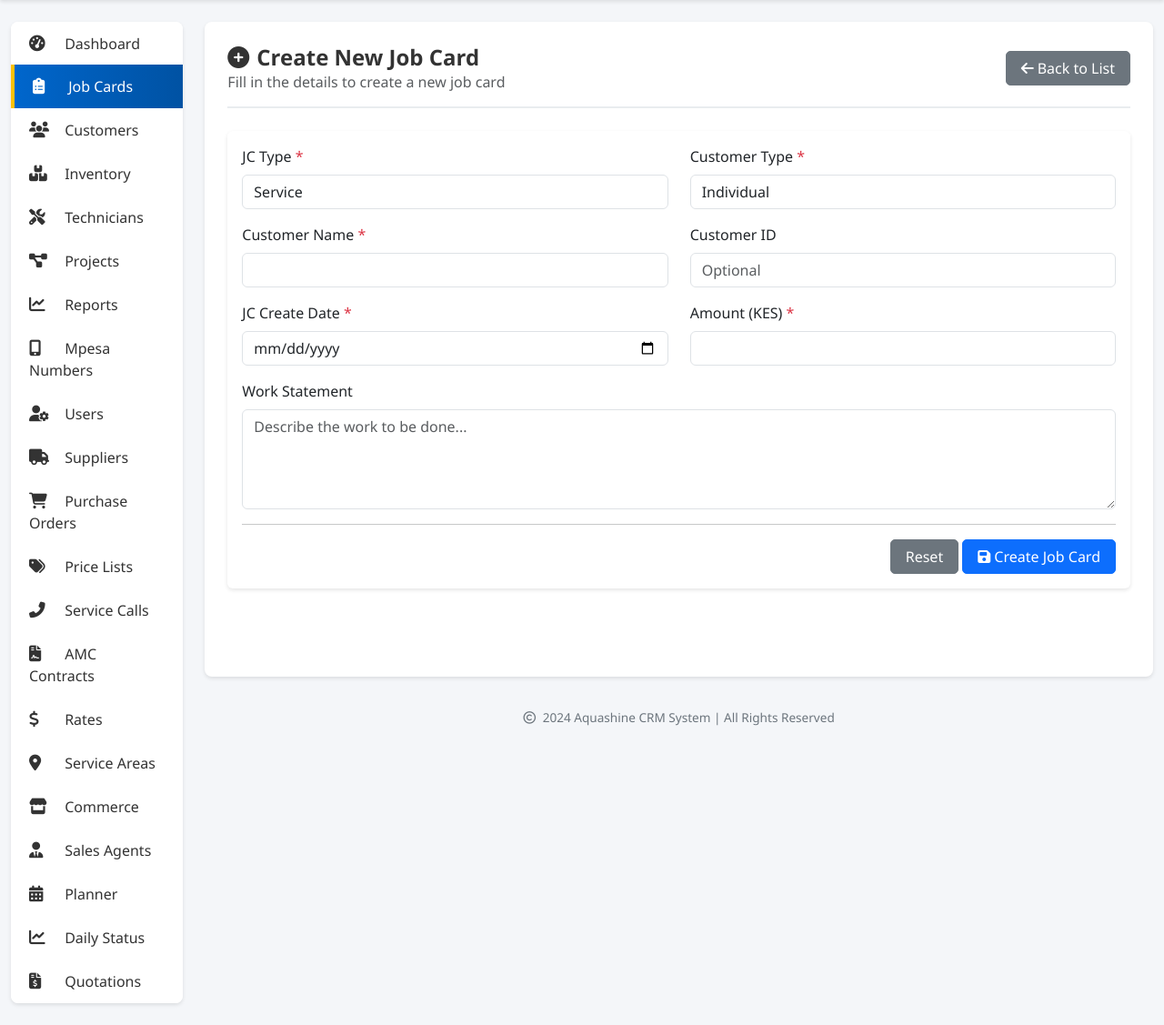
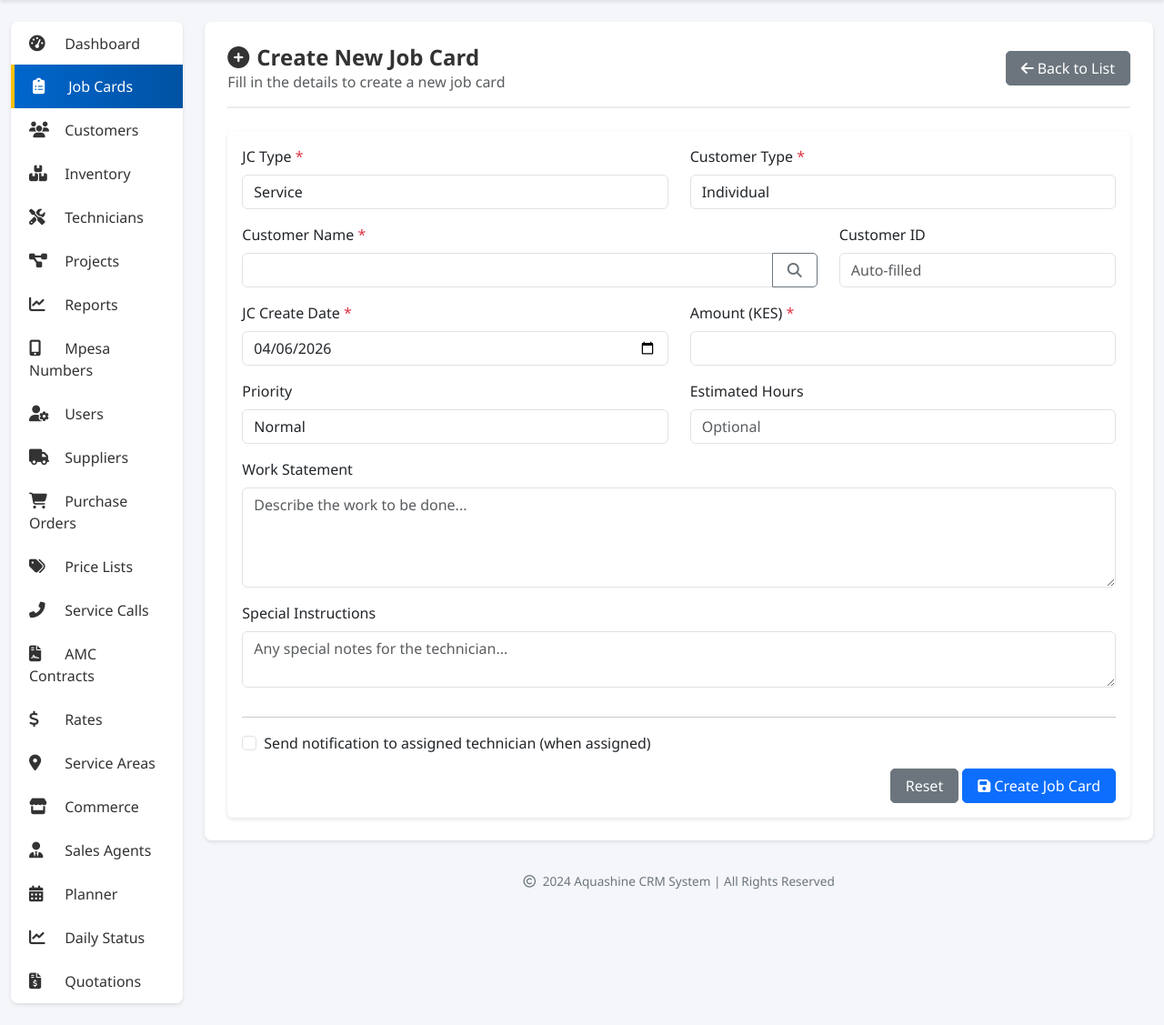
Before and after one commit to lemayian23/CRM-ERP-system, a Flask app: page /job-cards/create in a window 1280 px wide. Shown: the part 57-1184 px from the top of the page at 91% size. Run offline with Flask 3, Linux system fonts and the light colour scheme; the visitor is signed in with stand-in values (Sample User, id 1); some libraries are stand-ins or nearby versions.

Commit message:
Enhance job card creation with priority, estimated hours, and customer search

```diff
--- a/app.py
+++ b/app.py
@@ -12,6 +12,8 @@ from config.database import get_db
 
 import requests
 from io import BytesIO
+
+from flask import jsonify
 
 
 
@@ -367,7 +369,36 @@ def payment_job_card_post(jc_id):
     conn.close()
     return redirect(url_for('job_cards'))
 
+
+
+@app.route('/api/search-customers')
+def api_search_customers():
+    if 'user_id' not in session:
+        return jsonify({'error': 'Unauthorized'}), 401
+
+    search_term = request.args.get('q', '')
+    if len(search_term) < 2:
+        return jsonify({'customers': []})
+
+    conn = get_db()
+    cursor = conn.cursor(dictionary=True)
+    cursor.execute("""
+        SELECT customer_id, customer_name, customer_type
+        FROM tbl_customer
+        WHERE customer_name LIKE %s
+        ORDER BY customer_name
+        LIMIT 10
+    """, (f'%{search_term}%',))
+    customers = cursor.fetchall()
+    cursor.close()
+    conn.close()
+
+    return jsonify({'customers': customers})
+
 # ============ CUSTOMERS ============
+
+
+
 
 @app.route('/customers')
 def customers():
--- a/templates/create_job_card.html
+++ b/templates/create_job_card.html
@@ -15,13 +15,15 @@
 
 <div class="card">
     <div class="card-body">
-        <form method="POST" action="/job-cards/create">
+        <form method="POST" action="/job-cards/create" id="jobCardForm">
             <div class="row">
                 <div class="col-md-6 mb-3">
                     <label class="form-label">JC Type <span class="text-danger">*</span></label>
                     <select name="jc_type" class="form-control" required>
                         <option value="Service">Service</option>
                         <option value="Trading">Trading</option>
+                        <option value="AMC">AMC</option>
+                        <option value="Projects">Projects</option>
                     </select>
                 </div>
                 <div class="col-md-6 mb-3">
@@ -35,24 +37,57 @@
             </div>
 
             <div class="row">
-                <div class="col-md-6 mb-3">
+                <div class="col-md-8 mb-3">
                     <label class="form-label">Customer Name <span class="text-danger">*</span></label>
-                    <input type="text" name="customer_name" class="form-control" required>
+                    <div class="input-group">
+                        <input type="text" name="customer_name" id="customer_name" class="form-control" required>
+                        <button class="btn btn-outline-secondary" type="button" id="searchCustomerBtn" title="Search Customers">
+                            <i class="fas fa-search"></i>
+                        </button>
+                    </div>
                 </div>
-                <div class="col-md-6 mb-3">
+                <div class="col-md-4 mb-3">
                     <label class="form-label">Customer ID</label>
-                    <input type="number" name="customer_id" class="form-control" placeholder="Optional">
+                    <input type="number" name="customer_id" id="customer_id" class="form-control" placeholder="Auto-filled">
+                </div>
+            </div>
+
+            <!-- Customer Quick Select Dropdown (hidden until search) -->
+            <div class="row mb-3" id="customerSearchResults" style="display: none;">
+                <div class="col-md-12">
+                    <div class="alert alert-info">
+                        <strong>Select existing customer:</strong>
+                        <select id="existingCustomerSelect" class="form-control mt-2">
+                            <option value="">-- Select Customer --</option>
+                        </select>
+                    </div>
                 </div>
             </div>
 
             <div class="row">
                 <div class="col-md-6 mb-3">
                     <label class="form-label">JC Create Date <span class="text-danger">*</span></label>
-                    <input type="date" name="jc_create_date" class="form-control" required>
+                    <input type="date" name="jc_create_date" class="form-control" value="{{ now }}" required>
                 </div>
                 <div class="col-md-6 mb-3">
                     <label class="form-label">Amount (KES) <span class="text-danger">*</span></label>
                     <input type="number" step="0.01" name="amount" class="form-control" required>
+                </div>
+            </div>
+
+            <div class="row">
+                <div class="col-md-6 mb-3">
+                    <label class="form-label">Priority</label>
+                    <select name="priority" class="form-control">
+                        <option value="Normal">Normal</option>
+                        <option value="High">High</option>
+                        <option value="Urgent">Urgent</option>
+                        <option value="Low">Low</option>
+                    </select>
+                </div>
+                <div class="col-md-6 mb-3">
+                    <label class="form-label">Estimated Hours</label>
+                    <input type="number" step="0.5" name="estimated_hours" class="form-control" placeholder="Optional">
                 </div>
             </div>
 
@@ -61,7 +96,25 @@
                 <textarea name="work_statement" class="form-control" rows="4" placeholder="Describe the work to be done..."></textarea>
             </div>
 
+            <div class="row">
+                <div class="col-md-12 mb-3">
+                    <label class="form-label">Special Instructions</label>
+                    <textarea name="special_instructions" class="form-control" rows="2" placeholder="Any special notes for the technician..."></textarea>
+                </div>
+            </div>
+
             <hr>
+            <div class="row">
+                <div class="col-md-12">
+                    <div class="form-check mb-3">
+                        <input class="form-check-input" type="checkbox" name="send_notification" id="sendNotification" value="1">
+                        <label class="form-check-label" for="sendNotification">
+                            Send notification to assigned technician (when assigned)
+                        </label>
+                    </div>
+                </div>
+            </div>
+
             <div class="text-end">
                 <button type="reset" class="btn btn-secondary">Reset</button>
                 <button type="submit" class="btn btn-primary">
@@ -71,4 +124,80 @@
         </form>
     </div>
 </div>
+
+{% block extra_js %}
+<script>
+    // Auto-populate today's date if not set
+    document.addEventListener('DOMContentLoaded', function() {
+        const dateInput = document.querySelector('input[name="jc_create_date"]');
+        if (!dateInput.value) {
+            const today = new Date().toISOString().split('T')[0];
+            dateInput.value = today;
+        }
+    });
+
+    // Search customer functionality
+    $('#searchCustomerBtn').click(function() {
+        const searchTerm = $('#customer_name').val().trim();
+        if (searchTerm.length < 2) {
+            alert('Please enter at least 2 characters to search');
+            return;
+        }
+
+        $.ajax({
+            url: '/api/search-customers',
+            method: 'GET',
+            data: { q: searchTerm },
+            success: function(response) {
+                if (response.customers && response.customers.length > 0) {
+                    const select = $('#existingCustomerSelect');
+                    select.empty();
+                    select.append('<option value="">-- Select Customer --</option>');
+
+                    response.customers.forEach(function(customer) {
+                        select.append(`<option value="${customer.customer_id}" data-name="${customer.customer_name}" data-type="${customer.customer_type}">${customer.customer_name} (${customer.customer_type})</option>`);
+                    });
+
+                    $('#customerSearchResults').show();
+                } else {
+                    alert('No customers found. You can create a new customer.');
+                }
+            },
+            error: function() {
+                alert('Error searching customers');
+            }
+        });
+    });
+
+    // Auto-fill customer details when selected
+    $('#existingCustomerSelect').change(function() {
+        const selected = $(this).find('option:selected');
+        if (selected.val()) {
+            $('#customer_name').val(selected.data('name'));
+            $('#customer_id').val(selected.val());
+            $('#customer_type').val(selected.data('type'));
+            $('#customerSearchResults').hide();
+        }
+    });
+
+    // Form validation before submit
+    $('#jobCardForm').on('submit', function(e) {
+        const amount = parseFloat($('input[name="amount"]').val());
+        if (isNaN(amount) || amount <= 0) {
+            e.preventDefault();
+            alert('Please enter a valid amount greater than 0');
+            return false;
+        }
+
+        const customerName = $('#customer_name').val().trim();
+        if (!customerName) {
+            e.preventDefault();
+            alert('Please enter a customer name');
+            return false;
+        }
+
+        return true;
+    });
+</script>
 {% endblock %}
+{% endblock %}
```
